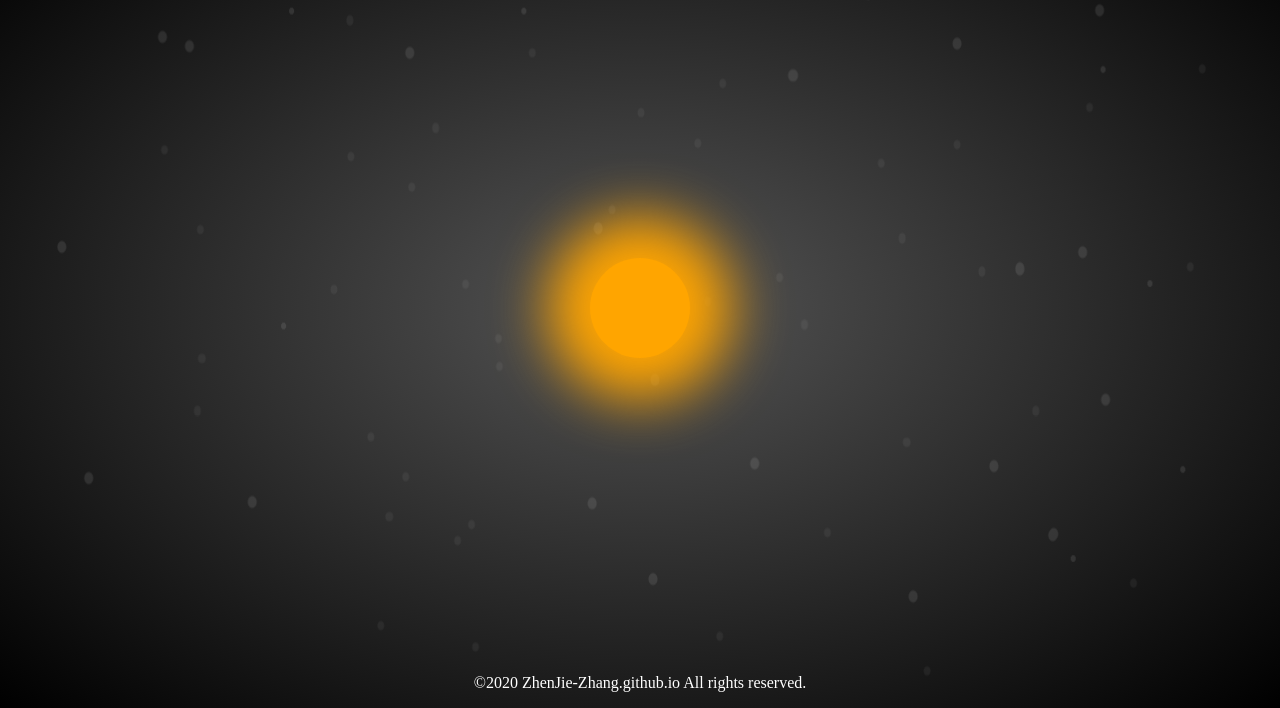
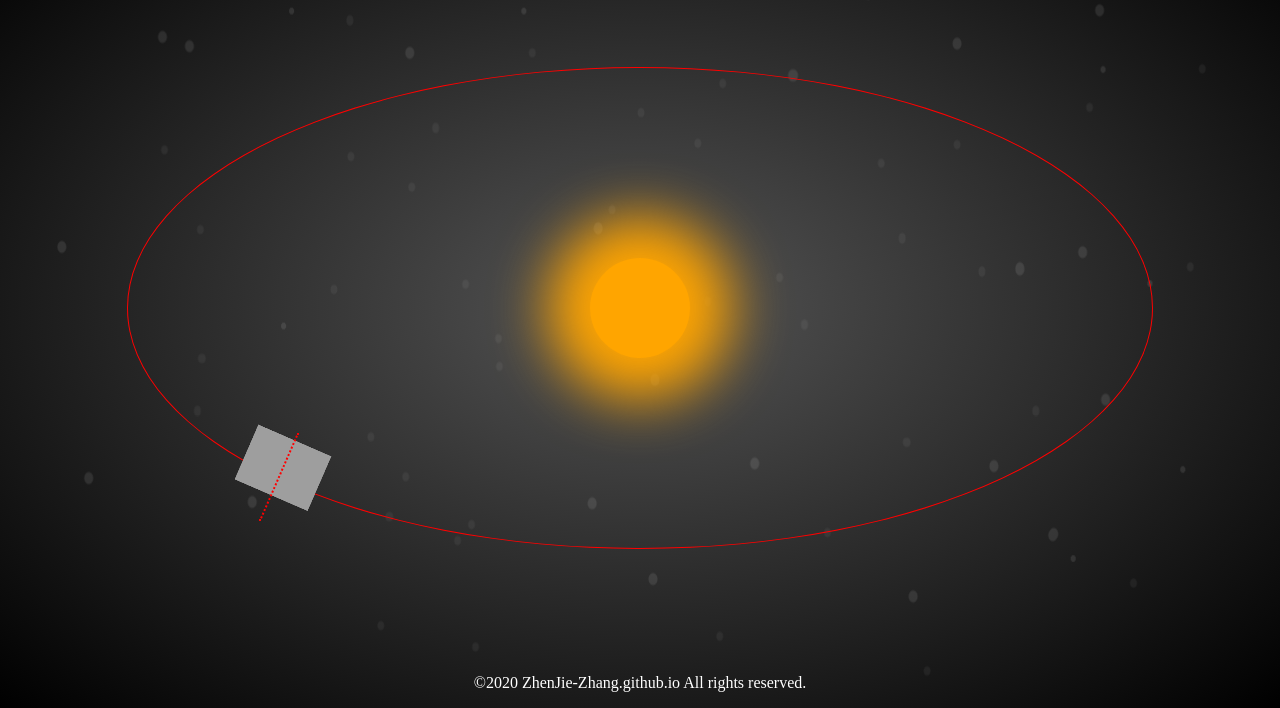
Before and after one commit to ZhenJie-Zhang/ZhenJie-Zhang.github.io, a plain HTML site: page project1/index.html in a window 1280 px wide. Shown: the part 92-800 px from the top of the page. Drawn offline with Linux system fonts and the light colour scheme; grey boxes are pictures that could not be loaded.

Commit message:
add earth

```diff
--- a/project1/index.html
+++ b/project1/index.html
@@ -16,8 +16,9 @@
         header {
             position: absolute;
             padding: 0 20px;
-            left: 50%;
-            transform: translate(-50%, 0)
+            z-index: 1;
+            /* left: 50%; */
+            /* transform: translate(-50%, 0) */
         }
 
         footer {
@@ -83,6 +84,62 @@
             transform: translate(-50%, -50%);
             animation: sunLight 3s infinite alternate;
         }
+
+        #earthOrbit {
+            height: 60vh;
+            width: 80vw;
+            border: 1px solid red;
+            position: absolute;
+            top: 50%;
+            left: 50%;
+            transform: translate(-50%, -50%);
+            border-radius: 50%;
+        }
+
+        /* css3实现椭圆轨迹旋转 https://juejin.im/post/5cbbda4af265da039444a817 */
+        @keyframes revolutionX {
+            0% {
+                left: 0%;
+            }
+
+            100% {
+                left: 100%;
+            }
+        }
+
+        @keyframes revolutionY {
+            0% {
+                top: 0%;
+            }
+
+            100% {
+                top: 100%;
+            }
+        }
+
+        #earth {
+            background-image: url("./earth.gif");
+            background-size: contain;
+            background-repeat: no-repeat;
+            transform: translate(-50%, -50%) rotate(23.5deg);
+            width: 80px;
+            height: 80px;
+            position: absolute;
+            top: 50%;
+            left: 50%;
+            animation:
+                revolutionX 4s cubic-bezier(0.36, 0, 0.64, 1) -2s infinite alternate,
+                revolutionY 4s cubic-bezier(0.36, 0, 0.64, 1) 0s infinite alternate
+        }
+
+        .center-line {
+            position: absolute;
+            height: 120%;
+            top: 50%;
+            left: 50%;
+            border-left: 2px dotted #ff0000;
+            transform: translate(-50%, -50%);
+        }
     </style>
 </head>
 
@@ -91,7 +148,12 @@
         <h1 id="headerTitle">ZhenJie-Zhang's 閃爍星光</h1>
     </header>
     <div id="stars"></div>
-    <div id="sun""></div>
+    <div id="sun"></div>
+    <div id="earthOrbit">
+        <div id="earth" alt="earth" title="earth">
+            <div class="center-line"></div>
+        </div>
+    </div>
     <footer>
         <p>&copy;2020 ZhenJie-Zhang.github.io All rights reserved.</p>
     </footer>
```
Also changed, not shown: 1 other file.
